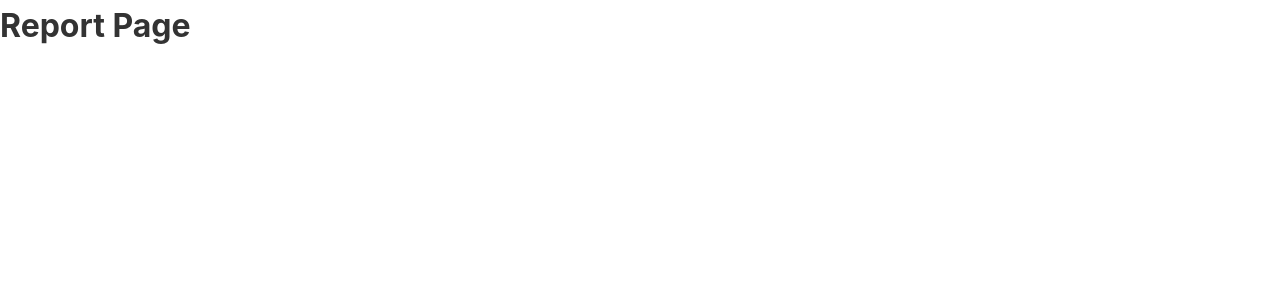
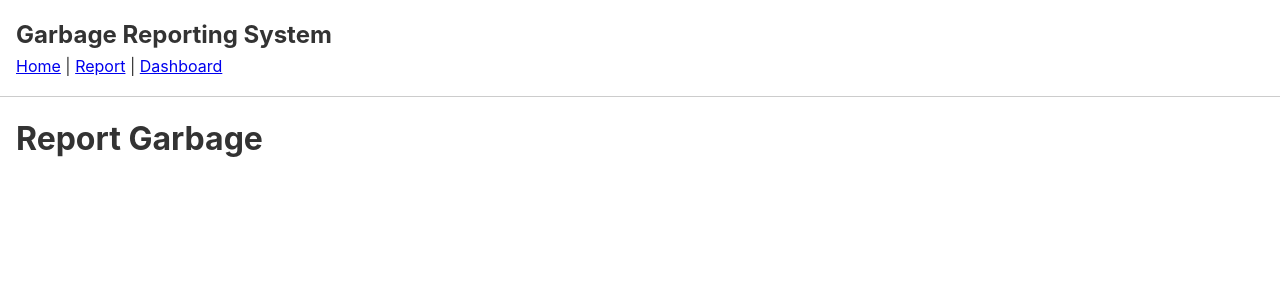
Before and after one commit to Vinisha-725/KernelPanic-Pixelate, a React (Vite) app in the folder client/: page /report in a window 1280 px wide. Shown: the top 300 px of the page. Built offline with nearby package versions, Linux system fonts and the light colour scheme.

Commit message:
Add page components and integrate layout with routing

```diff
--- a/client/src/pages/Dashboard.jsx
+++ b/client/src/pages/Dashboard.jsx
@@ -1,13 +1,11 @@
-import StatsCards from '../components/Dashboard/StatsCards'
+import Layout from '../components/Common/Layout';
 
-const Dashboard = () => {
+function Dashboard() {
   return (
-    <div>
-      <h2>Dashboard</h2>
-      <p>Overview of garbage reports and statistics</p>
-      <StatsCards />
-    </div>
-  )
+    <Layout>
+      <h1>Dashboard</h1>
+    </Layout>
+  );
 }
 
-export default Dashboard
+export default Dashboard;
--- a/client/src/pages/Home.jsx
+++ b/client/src/pages/Home.jsx
@@ -1,13 +1,11 @@
-import MapView from '../components/Map/MapView'
+import Layout from '../components/Common/Layout';
 
-const Home = () => {
+function Home() {
   return (
-    <div>
-      <h2>Garbage Reporting Map</h2>
-      <p>View and report garbage issues in your area</p>
-      <MapView />
-    </div>
-  )
+    <Layout>
+      <h1>Home</h1>
+    </Layout>
+  );
 }
 
-export default Home
+export default Home;
--- a/client/src/pages/Report.jsx
+++ b/client/src/pages/Report.jsx
@@ -1,13 +1,11 @@
-import ReportForm from '../components/Report/ReportForm'
+import Layout from '../components/Common/Layout';
 
-const Report = () => {
+function Report() {
   return (
-    <div>
-      <h2>Report Garbage Issue</h2>
-      <p>Help keep our community clean by reporting garbage issues</p>
-      <ReportForm />
-    </div>
-  )
+    <Layout>
+      <h1>Report Garbage</h1>
+    </Layout>
+  );
 }
 
-export default Report
+export default Report;
--- a/client/src/routes.jsx
+++ b/client/src/routes.jsx
@@ -1,16 +1,7 @@
 import { Routes, Route } from 'react-router-dom';
-
-function Home() {
-  return <h1>Home</h1>;
-}
-
-function Report() {
-  return <h1>Report Page</h1>;
-}
-
-function Dashboard() {
-  return <h1>Dashboard</h1>;
-}
+import Home from './pages/Home';
+import Report from './pages/Report';
+import Dashboard from './pages/Dashboard';
 
 function AppRoutes() {
   return (
```
